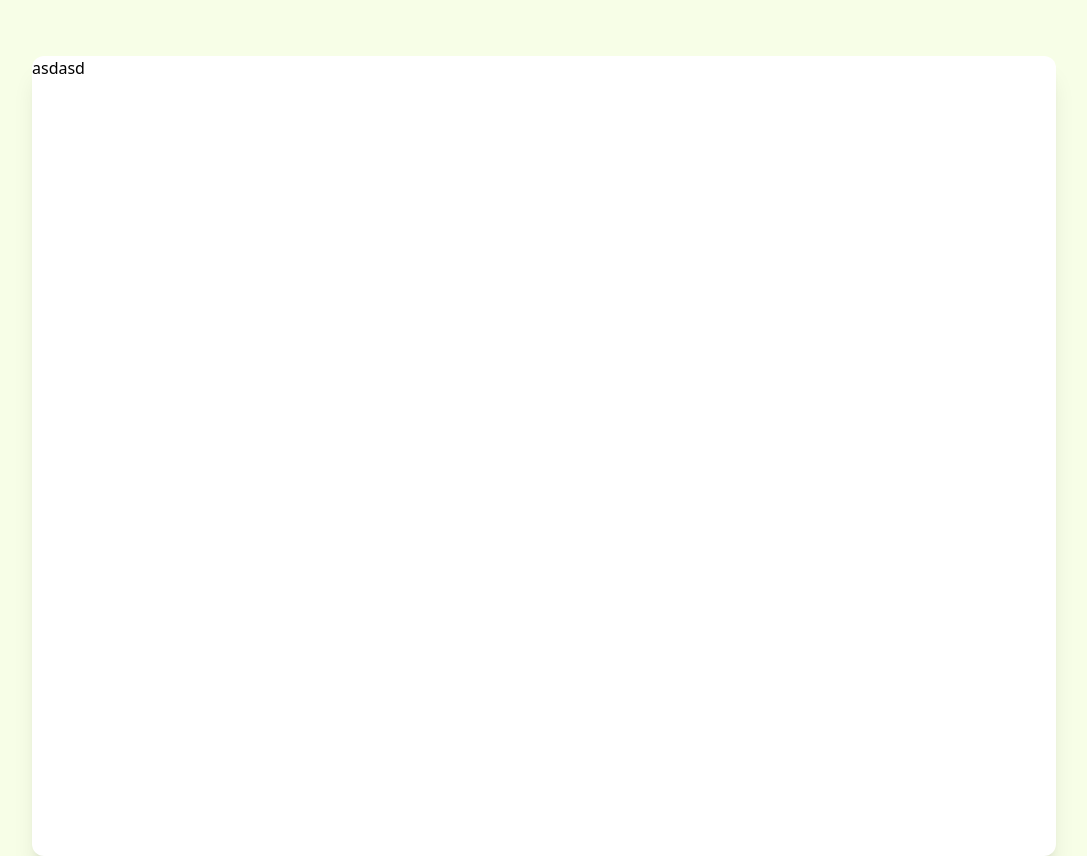
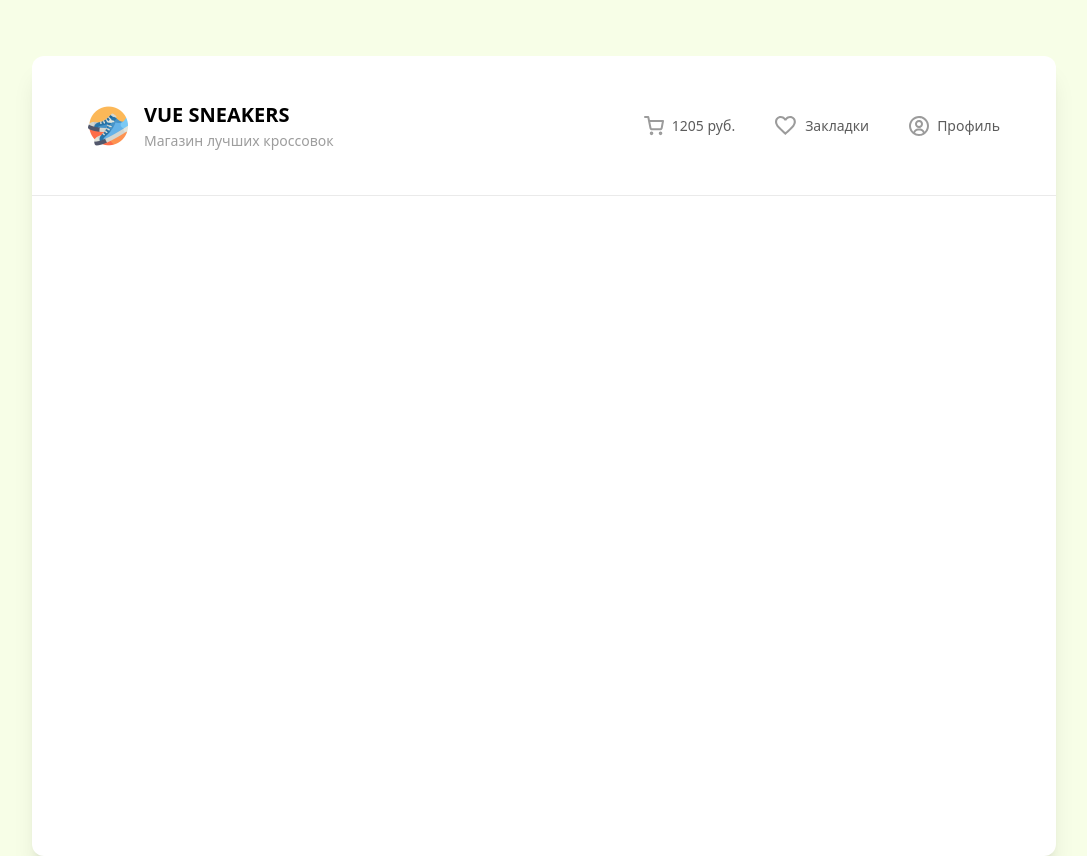
Before and after one commit to IonPetrascu/vue-sneakers, a Vue app: page / in a window 1280 px wide. Shown: the whole page, without its empty margins (96-1183 px from the left). Built offline with nearby package versions, Linux system fonts and the light colour scheme.

Commit message:
feat(header): Add component Header

```diff
--- a/src/App.vue
+++ b/src/App.vue
@@ -1,5 +1,9 @@
-<script setup></script>
+<script setup>
+import Header from './components/Header.vue'
+</script>
 
 <template>
-  <div className="mt-14 w-4/5 m-auto rounded-xl shadow-xl bg-white h-screen">asdasd</div>
+  <div className="mt-14 w-4/5 m-auto rounded-xl shadow-xl bg-white h-screen">
+    <Header />
+  </div>
 </template>
--- /dev/null
+++ b/src/components/Header.vue
@@ -0,0 +1,33 @@
+<template>
+  <header
+    className="py-11 px-14 flex items-center justify-between border-b-[1px] border-[#EAEAEA] "
+  >
+    <div className="flex items-center gap-4">
+      <img className="w-10 h-10 " src="/logo.png" alt="Logo" />
+      <div className="flex flex-col">
+        <h2 className="text-2xl font-bold uppercase">Vue Sneakers</h2>
+        <p className="text-[#9d9d9d] text-base">Магазин лучших кроссовок</p>
+      </div>
+    </div>
+    <ul className="flex items-center justify-between gap-10">
+      <li
+        className="text-[#5c5c5c] text-base font-normal gap-2 flex items-center cursor-pointer hover:text-black"
+      >
+        <img src="/cart.svg" alt="Cart" />
+        <span>1205 руб.</span>
+      </li>
+      <li
+        className=" text-[#5c5c5c] text-base font-normal gap-2 flex items-center cursor-pointer hover:text-black"
+      >
+        <img src="/heart.svg" alt="Heart" />
+        <span>Закладки</span>
+      </li>
+      <li
+        className="text-[#5c5c5c] text-base font-normal gap-2 flex items-center cursor-pointer hover:text-black"
+      >
+        <img src="/profile.svg" alt="Porfile" />
+        <span>Профиль</span>
+      </li>
+    </ul>
+  </header>
+</template>
```
